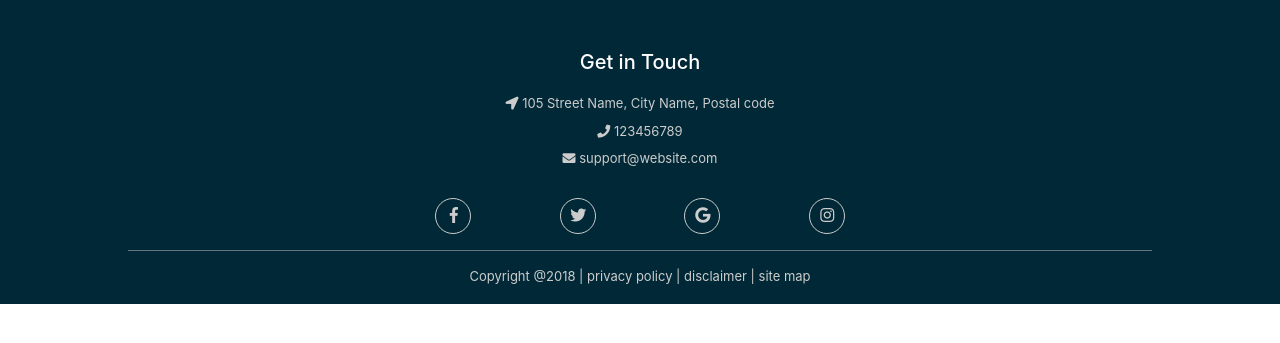
After one commit to PAWSQUAD2/UTS, a PHP site: page /footer.html in a window 1280 px wide. The commit adds this page. Shown: the top 343 px of the page. Run offline with PHP 8.4, Linux system fonts and the light colour scheme; some libraries are stand-ins or nearby versions.

Commit message:
Footer Done
Siap ditambahkan ke index, tolong edit valuenya terlebih dahulu

```diff
--- /dev/null
+++ b/css/footer.css
@@ -0,0 +1,65 @@
+.col_white_amrc { color:#FFF;}
+.footer { width:100%; background-color:#002836; min-height:250px; padding:10px 10% 10px 10% ; overflow: visible;}
+.pt2 { padding-top:40px ; margin-bottom:20px ;}
+.footer p { font-size:13px; color:#CCC; padding-bottom:0px; margin-bottom:8px;}
+.mb10 { padding-bottom:15px ;}
+.footer_ul_amrc { margin:0px ; list-style-type:none ; font-size:14px; padding:0px 0px 10px 0px ; }
+.footer_ul_amrc li {padding:0px 0px 5px 0px;}
+.footer_ul_amrc li a{ color:#CCC;}
+.footer_ul_amrc li a:hover{ color:#fff; text-decoration:none;}
+.fleft { float:left;}
+.padding-right { padding-right:10px; }
+
+.footer_ul2_amrc {margin:0px; list-style-type:none; padding:0px;}
+.footer_ul2_amrc li p { display:table; }
+.footer_ul2_amrc li a:hover { text-decoration:none;}
+.footer_ul2_amrc li i { margin-top:5px;}
+
+.bottom_border { border-bottom:1px solid #002836; padding-bottom:20px;}
+.foote_bottom_ul_amrc {
+	list-style-type:none;
+	padding:0px;
+	display:table;
+	margin-top: 10px;
+	margin-right: auto;
+	margin-bottom: 10px;
+	margin-left: auto;
+}
+.foote_bottom_ul_amrc li { display:inline;}
+.foote_bottom_ul_amrc li a { color:#999; margin:0 12px;}
+
+.social_footer_ul {
+	padding: 0;
+	margin: 0 auto;
+}
+.social_footer_ul li {
+	display: inline-block;
+	width: 120px;
+	margin: 0 auto;
+}
+.social_footer_ul li a {
+	color:#CCC;
+	border:1px solid #CCC;
+	border-radius:50%;
+	padding: 8px;
+	width:36px;
+	height:36px;
+	margin: 0 auto;
+	display: block;
+}
+.social_footer_ul li a:hover{
+	text-decoration: none;
+}
+.social_footer_ul li i {  width:19px;
+	height:20px;
+	text-align:center;
+	display: block;
+	margin: auto;
+}
+.text-center{
+	text-align: center;
+}
+
+.split{
+	border-color: #cccccc7a;
+}
--- /dev/null
+++ b/footer.html
@@ -0,0 +1,37 @@
+<html>
+<link rel="stylesheet" href="css/bootstrap-4.0.0.css">
+<link rel="stylesheet" href="https://use.fontawesome.com/releases/v5.2.0/css/all.css" integrity="sha384-hWVjflwFxL6sNzntih27bfxkr27PmbbK/iSvJ+a4+0owXq79v+lsFkW54bOGbiDQ" crossorigin="anonymous">
+<link rel="stylesheet" type="text/css" href="css/footer.css">
+
+<footer class="footer">
+
+    <div class="container bottom_border">
+        <div class="row">
+        <div class="col text-center">
+            <h5 class="headin5_amrc col_white_amrc pt2">Get in Touch</h5>
+
+            <p><i class="fa fa-location-arrow"></i> 105 Street Name, City Name, Postal code </p>
+            <p><i class="fa fa-phone"></i>  123456789  </p>
+            <p><i class="fa fa fa-envelope"></i> support@website.com  </p>
+
+
+        </div>
+        </div>
+        </div>
+
+        <div class="row">
+            <ul class="social_footer_ul">
+            <li><a href="#"><i class="fab fa-facebook-f"></i></a></li>
+            <li><a href="#"><i class="fab fa-twitter"></i></a></li>
+            <li><a href="#"><i class="fab fa-google +"></i></a></li>
+            <li><a href="#"><i class="fab fa-instagram"></i></a></li>
+            </ul>
+        </div>
+        <!--social_footer_ul ends here-->
+    </div>
+    <hr class="split">
+    <p class="text-center">Copyright @2018 | privacy policy | disclaimer | site map</p>
+
+</footer>
+
+</html>
```
Also changed, not shown: css/tambah-berita.css (+27 -5 lines), tambah-berita.html (+12 -3 lines), images/emblen.jpg (added).
